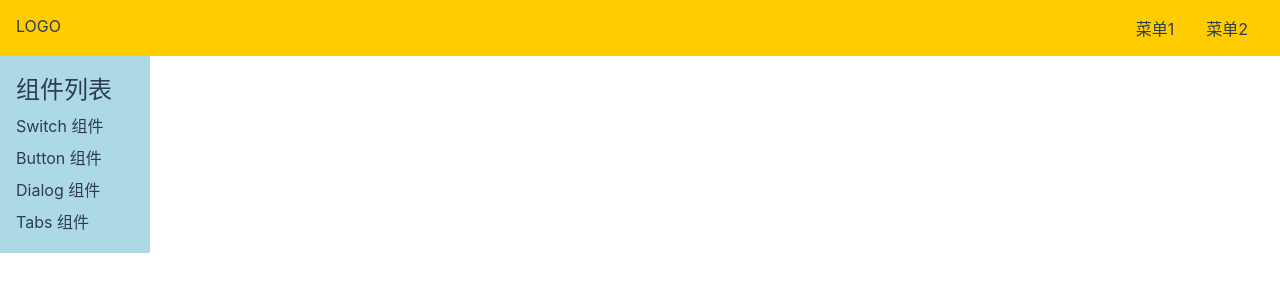
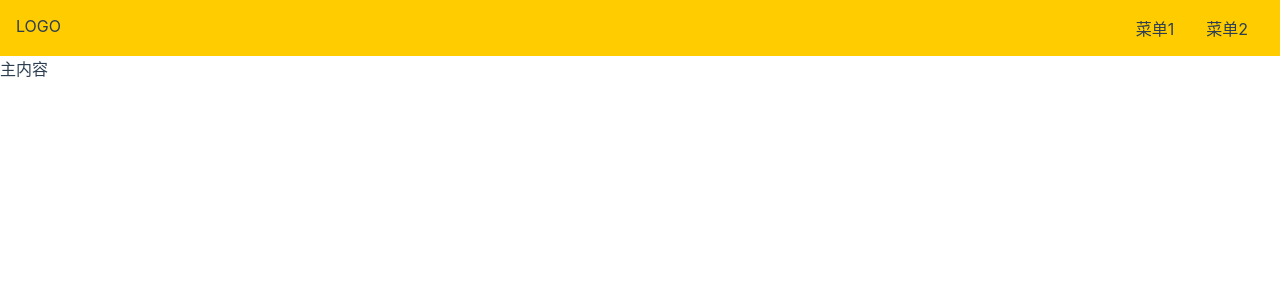
Before and after one commit to Nevermore98/Monkee-UI, a Vue app: page /#/doc in a window 1280 px wide. Shown: the top 300 px of the page. Built offline with nearby package versions, Linux system fonts and the light colour scheme.

Commit message:
实现显示隐藏 aside 功能

```diff
--- a/src/App.vue
+++ b/src/App.vue
@@ -3,8 +3,13 @@
 </template>
 
 <script>
+import {ref, provide} from 'vue'
 
 export default {
   name: 'App',
+  setup() {
+    const asideVisible = ref(false)
+    provide('asideVisible', asideVisible)
+  }
 }
 </script>
--- a/src/components/Topnav.vue
+++ b/src/components/Topnav.vue
@@ -1,6 +1,6 @@
 <template>
   <div class="topnav">
-    <div class="logo">LOGO</div>
+    <div class="logo" @click="toggleAside">LOGO</div>
     <ul class="menu">
       <li>菜单1</li>
       <li>菜单2</li>
@@ -9,7 +9,17 @@
 </template>
 
 <script lang="ts">
-export default {};
+import {inject, Ref} from 'vue';
+
+export default {
+  setup() {
+    const asideVisible = inject<Ref<boolean>>('asideVisible');
+    const toggleAside = () => {
+      asideVisible.value = !asideVisible.value;
+    };
+    return {toggleAside};
+  }
+};
 </script>
 
 <style lang="scss" scoped>
--- a/src/views/Doc.vue
+++ b/src/views/Doc.vue
@@ -2,7 +2,7 @@
   <div>
     <Topnav/>
     <div class="content">
-      <aside>
+      <aside v-if="asideVisible">
         <h2>组件列表</h2>
         <ol>
           <li>
@@ -24,11 +24,16 @@
   </div>
 </template>
 
-<script>
+<script lang="ts">
 import Topnav from '../components/Topnav.vue'
+import {inject, Ref} from 'vue'
 
 export default {
-  components: {Topnav}
+  components: {Topnav},
+  setup(){
+    const asideVisible = inject<Ref<boolean>>('asideVisible');
+    return {asideVisible}
+  }
 }
 </script>
 
@@ -36,11 +41,10 @@ export default {
 aside {
   background: lightblue;
   width: 150px;
-  padding: 16px;
   position: fixed;
   top: 0;
   left: 0;
-  padding-top: 70px;
+  padding: 70px 16px 16px;
 
   > h2 {
     margin-bottom: 4px;
```
